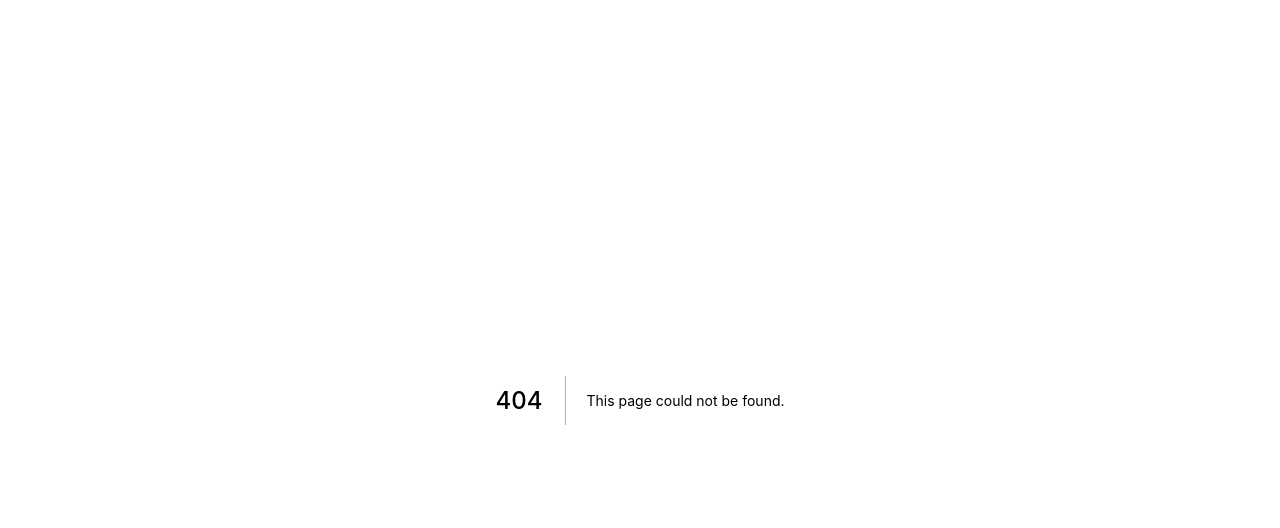
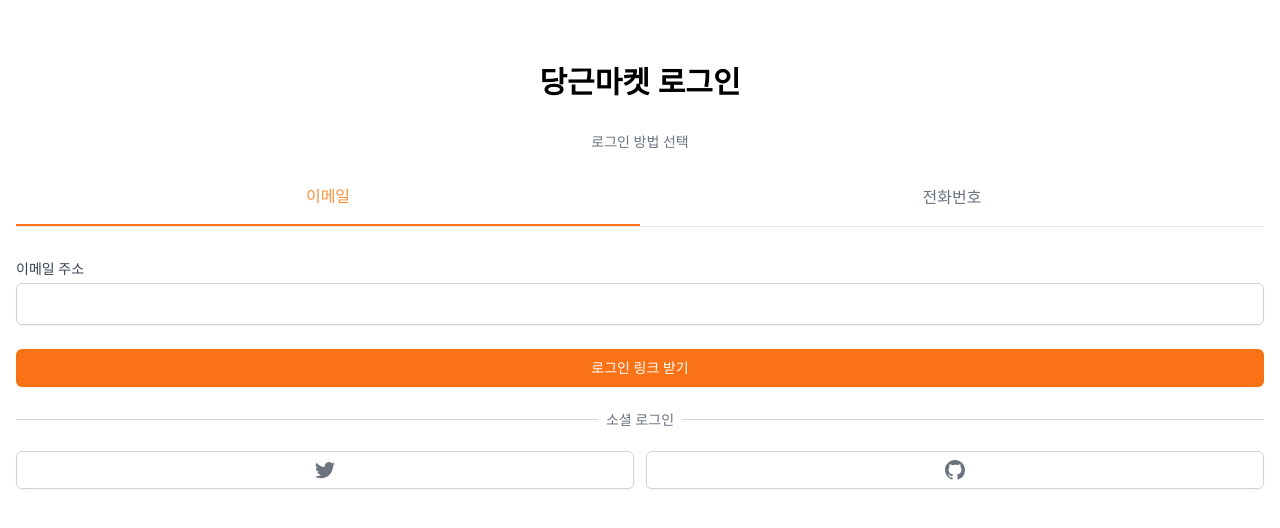
Before and after one commit to n0hack/daangn-market, a Next.js app: page /enter in a window 1280 px wide. Before the commit this address had no page. Shown: the top 528 px of the page. Built offline with nearby package versions, Linux system fonts and the light colour scheme.

Commit message:
[feat] 로그인 페이지 마크업

```diff
--- a/package.json
+++ b/package.json
@@ -14,6 +14,7 @@
     "react-dom": "18.2.0"
   },
   "devDependencies": {
+    "@tailwindcss/forms": "^0.5.2",
     "@types/node": "18.0.4",
     "@types/react": "18.0.15",
     "@types/react-dom": "18.0.6",
--- /dev/null
+++ b/pages/enter.tsx
@@ -0,0 +1,113 @@
+import { useState } from "react";
+
+const cls = (...classnames: string[]) => classnames.join(" ");
+
+export default function Enter() {
+  const [method, setMethod] = useState<"email" | "phone">("email");
+  const onEmailClick = () => setMethod("email");
+  const onPhoneClick = () => setMethod("phone");
+
+  return (
+    <div className="mt-16 px-4">
+      <h3 className="text-3xl font-bold text-center">당근마켓 로그인</h3>
+      <div className="mt-8">
+        <div className="flex flex-col items-center">
+          <h5 className="text-sm text-gray-500 font-medium">
+            로그인 방법 선택
+          </h5>
+          <div className="mt-8 grid grid-cols-2 w-full border-b">
+            <button
+              className={cls(
+                "pb-4 font-medium",
+                method === "email"
+                  ? "text-orange-400 border-b-2 border-orange-500"
+                  : "border-transparent text-gray-500 "
+              )}
+              onClick={onEmailClick}
+            >
+              이메일
+            </button>
+            <button
+              className={cls(
+                "pb-4 font-medium",
+                method === "phone"
+                  ? "text-orange-400 border-b-2 border-orange-500"
+                  : "border-transparent text-gray-500"
+              )}
+              onClick={onPhoneClick}
+            >
+              전화번호
+            </button>
+          </div>
+        </div>
+        <form className="flex flex-col mt-8">
+          <label className="text-sm font-medium text-gray-700">
+            {method === "email" ? "이메일 주소" : null}
+            {method === "phone" ? "전화번호" : null}
+          </label>
+          <div className="mt-1">
+            {method === "email" ? (
+              <input
+                type="email"
+                className="appearance-none w-full px-3 py-2 border border-gray-300 rounded-md shadow-sm placeholder-gray-400 focus:outline-none focus:ring-orange-500 focus:border-orange-500"
+                required
+              />
+            ) : null}
+            {method === "phone" ? (
+              <div className="flex rounded-md shadow-sm">
+                <span className="flex items-center justify-center px-3 rounded-l-md border border-r-0 border-gray-300 bg-gray-50 text-gray-500 select-none text-sm">
+                  +82
+                </span>
+                <input
+                  type="number"
+                  className="py-2 px-4 border border-transparent appearance-none w-full border-gray-300 rounded-md rounded-l-none shadow-sm placeholder-gray-400 focus:outline-none focus:ring-orange-500 focus:border-orange-500"
+                  required
+                />
+              </div>
+            ) : null}
+          </div>
+          <button className="mt-6 bg-orange-500 hover:bg-orange-600 text-white py-2 px-2 border border-transparent rounded-md shadow-sm text-sm font-medium focus:ring-2 focus:ring-offset-2 focus:ring-orange-500 focus:outline-none">
+            {method === "email" ? "로그인 링크 받기" : null}
+            {method === "phone" ? "OTP 전송하기" : null}
+          </button>
+        </form>
+        <div className="mt-8">
+          <div className="relative">
+            <div className="absolute w-full border-t border-gray-300" />
+            <div className="relative -top-3 text-center">
+              <span className="bg-white px-2 text-sm text-gray-500">
+                소셜 로그인
+              </span>
+            </div>
+          </div>
+          <div className="grid grid-cols-2 gap-3 mt-2">
+            <button className="flex justify-center items-center py-2 px-4 border border-gray-300 rounded-md shadow-sm bg-white text-sm font-medium text-gray-500 hover:bg-gray-50">
+              <svg
+                className="w-5 h-5"
+                aria-hidden="true"
+                fill="currentColor"
+                viewBox="0 0 20 20"
+              >
+                <path d="M6.29 18.251c7.547 0 11.675-6.253 11.675-11.675 0-.178 0-.355-.012-.53A8.348 8.348 0 0020 3.92a8.19 8.19 0 01-2.357.646 4.118 4.118 0 001.804-2.27 8.224 8.224 0 01-2.605.996 4.107 4.107 0 00-6.993 3.743 11.65 11.65 0 01-8.457-4.287 4.106 4.106 0 001.27 5.477A4.073 4.073 0 01.8 7.713v.052a4.105 4.105 0 003.292 4.022 4.095 4.095 0 01-1.853.07 4.108 4.108 0 003.834 2.85A8.233 8.233 0 010 16.407a11.616 11.616 0 006.29 1.84" />
+              </svg>
+            </button>
+            <button className="flex justify-center items-center py-2 px-4 border border-gray-300 rounded-md shadow-sm bg-white text-sm font-medium text-gray-500 hover:bg-gray-50">
+              <svg
+                className="w-5 h-5"
+                aria-hidden="true"
+                fill="currentColor"
+                viewBox="0 0 20 20"
+              >
+                <path
+                  fillRule="evenodd"
+                  d="M10 0C4.477 0 0 4.484 0 10.017c0 4.425 2.865 8.18 6.839 9.504.5.092.682-.217.682-.483 0-.237-.008-.868-.013-1.703-2.782.605-3.369-1.343-3.369-1.343-.454-1.158-1.11-1.466-1.11-1.466-.908-.62.069-.608.069-.608 1.003.07 1.531 1.032 1.531 1.032.892 1.53 2.341 1.088 2.91.832.092-.647.35-1.088.636-1.338-2.22-.253-4.555-1.113-4.555-4.951 0-1.093.39-1.988 1.029-2.688-.103-.253-.446-1.272.098-2.65 0 0 .84-.27 2.75 1.026A9.564 9.564 0 0110 4.844c.85.004 1.705.115 2.504.337 1.909-1.296 2.747-1.027 2.747-1.027.546 1.379.203 2.398.1 2.651.64.7 1.028 1.595 1.028 2.688 0 3.848-2.339 4.695-4.566 4.942.359.31.678.921.678 1.856 0 1.338-.012 2.419-.012 2.747 0 .268.18.58.688.482A10.019 10.019 0 0020 10.017C20 4.484 15.522 0 10 0z"
+                  clipRule="evenodd"
+                />
+              </svg>
+            </button>
+          </div>
+        </div>
+      </div>
+    </div>
+  );
+}
--- a/tailwind.config.js
+++ b/tailwind.config.js
@@ -7,5 +7,5 @@
   theme: {
     extend: {},
   },
-  plugins: [],
+  plugins: [require("@tailwindcss/forms")],
 };
```
Also changed, not shown: 1 other file (tests, documents, lock files or other folders).
